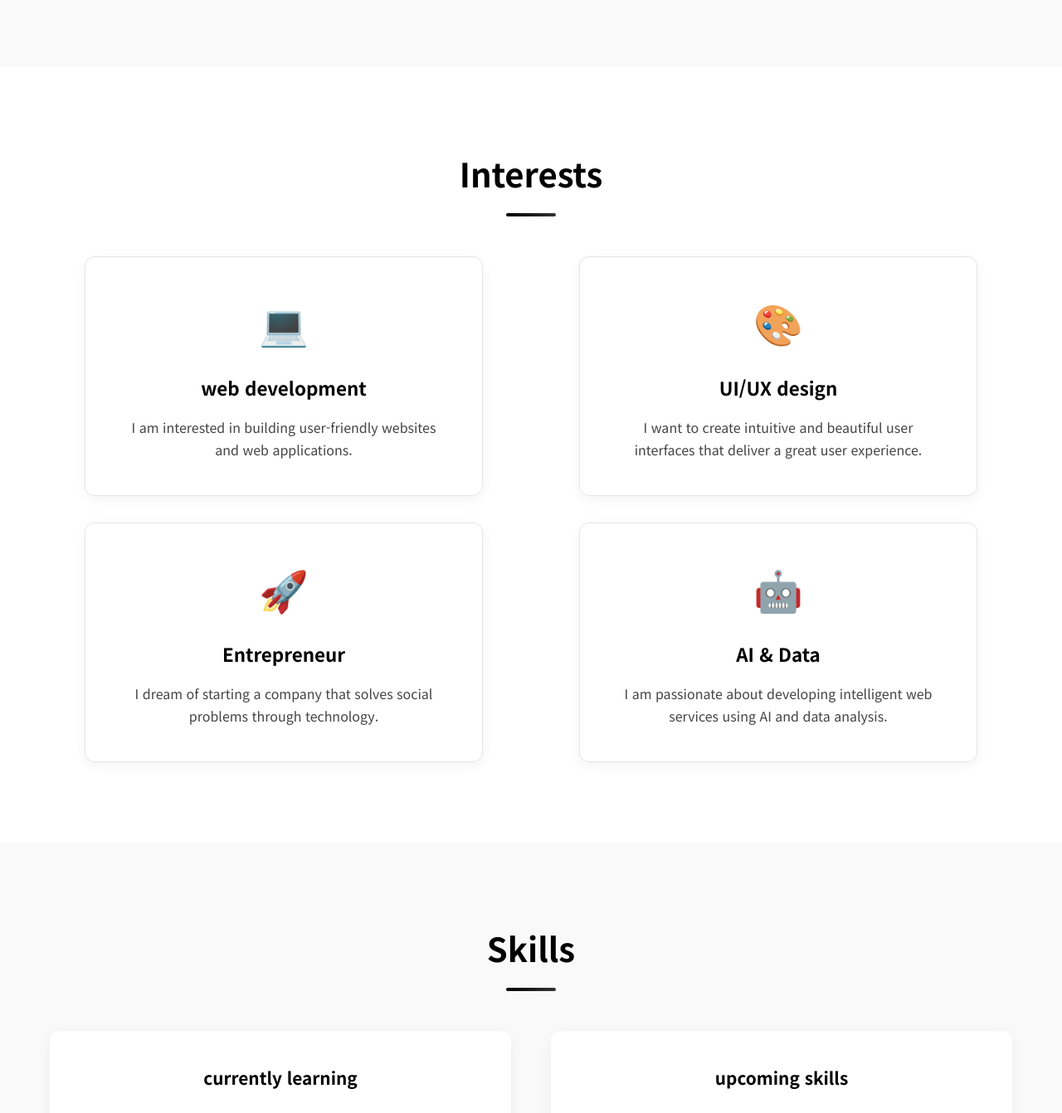
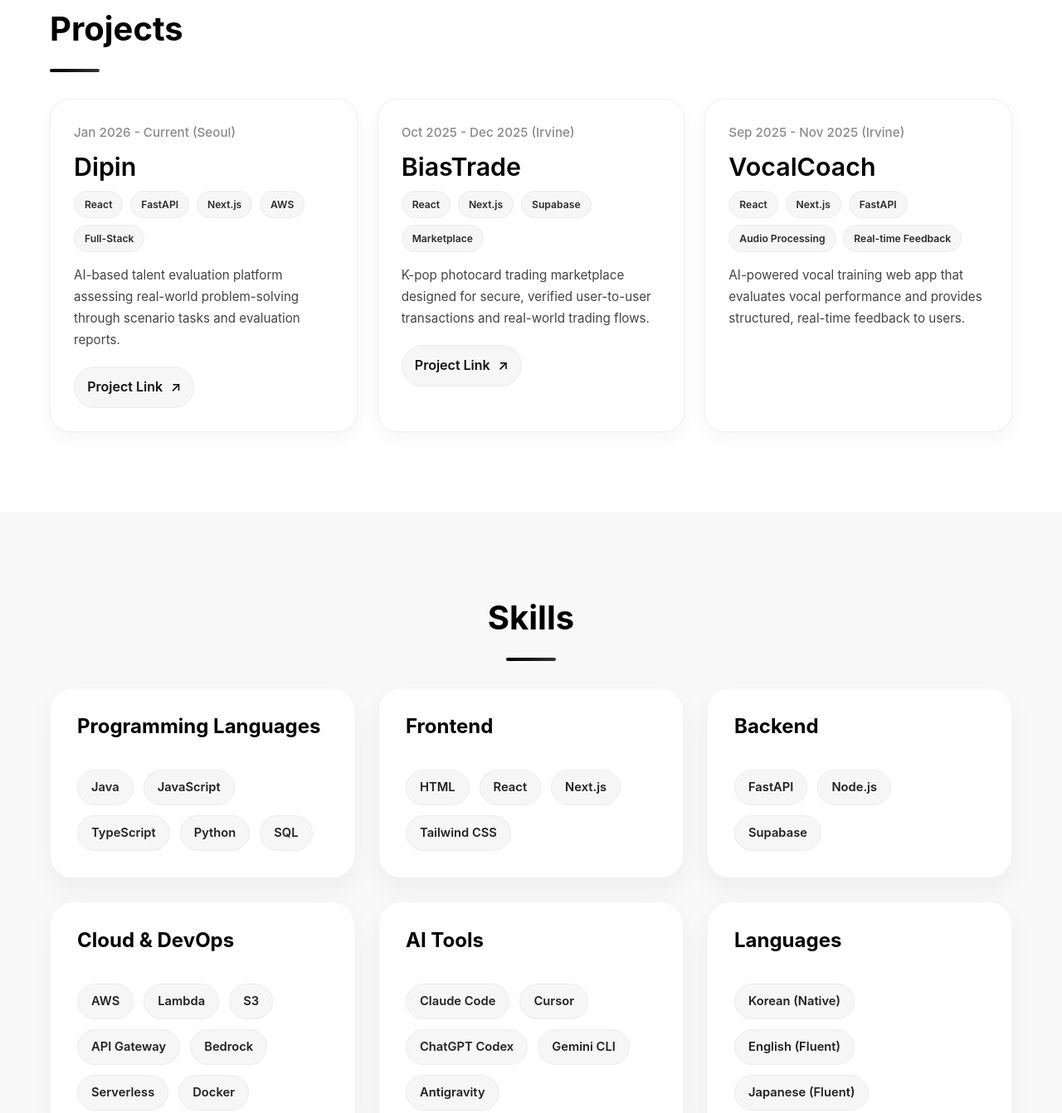
Before and after one commit to jsminesng/my-portfolio, a website: page index.html in a window 1280 px wide. Shown: the part 1442-2784 px from the top of the page at 83% size. Drawn offline with Linux system fonts and the light colour scheme; a web font is replaced by a local one.

Commit message:
Revamp portfolio layout and content, replacing the interests section with a projects showcase, updating text for clarity, and enhancing styles for better presentation.

```diff
--- a/index.html
+++ b/index.html
@@ -6,7 +6,7 @@
     <title>Seungeun's portfolio</title>
     <link rel="stylesheet" href="style.css" />
     <link
-      href="https://fonts.googleapis.com/css2?family=Noto+Sans+KR:wght@300;400;700&display=swap"
+      href="https://fonts.googleapis.com/css2?family=IBM+Plex+Sans+KR:wght@300;400;500;600;700&display=swap"
       rel="stylesheet"
     />
   </head>
@@ -17,7 +17,7 @@
         <nav class="nav">
           <ul>
             <li><a href="#about">About</a></li>
-            <li><a href="#interests">Interests</a></li>
+            <li><a href="#projects">Projects</a></li>
             <li><a href="#skills">Skills</a></li>
             <li><a href="#contact">Contact Me</a></li>
           </ul>
@@ -55,27 +55,17 @@
             <div class="about-text">
               <h3>Hello! I'm Seungeun Song</h3>
               <p>
-                I am currently enrolled in the Full Stack Web Development
-                program at Kookmin University. Although I am relatively new to
-                coding, I am deeply committed to mastering emerging technologies
-                and applying them to real world projects.
-              </p>
-              <br />
-              <p>
-                Over the course of 13 weeks, I am gaining hands-on experience
-                with a broad spectrum of technologies from HTML, CSS, and
-                JavaScript to React and Node.js with the ultimate goal of
-                building fully functional, user-centered web applications.
+                Full-stack engineer focused on building AI-driven products,
+                experienced in rapid prototyping and end-to-end development
+                using modern web technologies. Leverages AI-assisted workflows
+                to accelerate development, iterate quickly, and deliver
+                production-ready systems.
               </p>
 
               <div class="stats">
                 <div class="stat-item">
                   <h4>Major</h4>
-                  <p>Japanese Studies & Computer Science</p>
-                </div>
-                <div class="stat-item">
-                  <h4>Year</h4>
-                  <p>Senior</p>
+                  <p>Computer Science & Japanese Studies</p>
                 </div>
                 <div class="stat-item">
                   <h4>Goal</h4>
@@ -87,43 +77,83 @@
         </div>
       </section>
 
-      <!-- Interests Section -->
-      <section id="interests" class="interests">
+      <!-- Projects Section -->
+      <section id="projects" class="projects">
         <div class="container">
-          <h2 class="section-title">Interests</h2>
-          <div class="interests-grid">
-            <div class="interest-card">
-              <div class="interest-icon">💻</div>
-              <h3>web development</h3>
-              <p>
-                I am interested in building user-friendly websites and web
-                applications.
+          <h2 class="section-title projects-title">Projects</h2>
+          <div class="projects-list">
+            <article class="project-card">
+              <div class="project-content">
+                <p class="project-date">Jan 2026 - Current (Seoul)</p>
+                <h3>Dipin</h3>
+                <div class="project-tags">
+                  <span class="project-tag">React</span>
+                  <span class="project-tag">FastAPI</span>
+                  <span class="project-tag">Next.js</span>
+                  <span class="project-tag">AWS</span>
+                  <span class="project-tag">Full-Stack</span>
+                </div>
+                <p class="project-description">
+                  AI-based talent evaluation platform assessing real-world
+                  problem-solving through scenario tasks and evaluation reports.
+                </p>
+                <a
+                  href="https://www.dipin.site/"
+                  class="project-link"
+                  target="_blank"
+                  rel="noopener noreferrer"
+                >
+                  Project Link
+                  <span aria-hidden="true">↗</span>
+                </a>
+              </div>
+            </article>
+
+            <article class="project-card">
+              <div class="project-content">
+                <p class="project-date">Oct 2025 - Dec 2025 (Irvine)</p>
+                <h3>BiasTrade</h3>
+                <div class="project-tags">
+                  <span class="project-tag">React</span>
+                  <span class="project-tag">Next.js</span>
+                  <span class="project-tag">Supabase</span>
+                  <span class="project-tag">Marketplace</span>
+                </div>
+                <p class="project-description">
+                  K-pop photocard trading marketplace designed for secure,
+                  verified user-to-user transactions and real-world trading
+                  flows.
+                </p>
+                <a
+                  href="https://www.biastrade.com/home"
+                  class="project-link"
+                  target="_blank"
+                  rel="noopener noreferrer"
+                >
+                  Project Link
+                  <span aria-hidden="true">↗</span>
+                </a>
+              </div>
+            </article>
+
+            <article class="project-card">
+              <div class="project-content">
+                <p class="project-date">Sep 2025 - Nov 2025 (Irvine)</p>
+                <h3>VocalCoach</h3>
+                <div class="project-tags">
+                  <span class="project-tag">React</span>
+                  <span class="project-tag">Next.js</span>
+                  <span class="project-tag">FastAPI</span>
+                  <span class="project-tag">Audio Processing</span>
+                  <span class="project-tag">Real-time Feedback</span>
+                </div>
+                <p class="project-description">
+                  AI-powered vocal training web app that evaluates vocal
+                  performance and provides structured, real-time feedback to
+                  users.
                 </p>
               </div>
-            <div class="interest-card">
-              <div class="interest-icon">🎨</div>
-              <h3>UI/UX design</h3>
-              <p>
-                I want to create intuitive and beautiful user interfaces that
-                deliver a great user experience.
-              </p>
-            </div>
-            <div class="interest-card">
-              <div class="interest-icon">🚀</div>
-              <h3>Entrepreneur</h3>
-              <p>
-                I dream of starting a company that solves social problems
-                through technology.
-              </p>
-            </div>
-            <div class="interest-card">
-              <div class="interest-icon">🤖</div>
-              <h3>AI & Data</h3>
-              <p>
-                I am passionate about developing intelligent web services using
-                AI and data analysis.
-              </p>
-            </div>
+            </article>
           </div>
         </div>
       </section>
@@ -131,42 +161,70 @@
       <!-- Skills Section -->
       <section id="skills" class="skills">
         <div class="container">
-          <h2 class="section-title">Skills</h2>
-          <div class="skills-content">
-            <div class="skill-category">
-              <h3>currently learning</h3>
-              <div class="skill-list">
-                <div class="skill-item beginner">
-                  <span class="skill-name">HTML</span>
-                  <span class="skill-level">beginner</span>
+          <h2 class="section-title skills-title">Skills</h2>
+          <div class="skills-grid">
+            <article class="skill-card">
+              <h3>Programming Languages</h3>
+              <div class="skill-tags">
+                <span class="skill-tag">Java</span>
+                <span class="skill-tag">JavaScript</span>
+                <span class="skill-tag">TypeScript</span>
+                <span class="skill-tag">Python</span>
+                <span class="skill-tag">SQL</span>
               </div>
-                <div class="skill-item beginner">
-                  <span class="skill-name">CSS</span>
-                  <span class="skill-level">beginner</span>
+            </article>
+
+            <article class="skill-card">
+              <h3>Frontend</h3>
+              <div class="skill-tags">
+                <span class="skill-tag">HTML</span>
+                <span class="skill-tag">React</span>
+                <span class="skill-tag">Next.js</span>
+                <span class="skill-tag">Tailwind CSS</span>
               </div>
-                <div class="skill-item beginner">
-                  <span class="skill-name">JavaScript</span>
-                  <span class="skill-level">beginner</span>
+            </article>
+
+            <article class="skill-card">
+              <h3>Backend</h3>
+              <div class="skill-tags">
+                <span class="skill-tag">FastAPI</span>
+                <span class="skill-tag">Node.js</span>
+                <span class="skill-tag">Supabase</span>
               </div>
+            </article>
+
+            <article class="skill-card">
+              <h3>Cloud &amp; DevOps</h3>
+              <div class="skill-tags">
+                <span class="skill-tag">AWS</span>
+                <span class="skill-tag">Lambda</span>
+                <span class="skill-tag">S3</span>
+                <span class="skill-tag">API Gateway</span>
+                <span class="skill-tag">Bedrock</span>
+                <span class="skill-tag">Serverless</span>
+                <span class="skill-tag">Docker</span>
               </div>
+            </article>
+
+            <article class="skill-card">
+              <h3>AI Tools</h3>
+              <div class="skill-tags">
+                <span class="skill-tag">Claude Code</span>
+                <span class="skill-tag">Cursor</span>
+                <span class="skill-tag">ChatGPT Codex</span>
+                <span class="skill-tag">Gemini CLI</span>
+                <span class="skill-tag">Antigravity</span>
               </div>
-            <div class="skill-category">
-              <h3>upcoming skills</h3>
-              <div class="skill-list">
-                <div class="skill-item future">
-                  <span class="skill-name">React</span>
-                  <span class="skill-level">planned</span>
+            </article>
+
+            <article class="skill-card">
+              <h3>Languages</h3>
+              <div class="skill-tags">
+                <span class="skill-tag">Korean (Native)</span>
+                <span class="skill-tag">English (Fluent)</span>
+                <span class="skill-tag">Japanese (Fluent)</span>
               </div>
-                <div class="skill-item future">
-                  <span class="skill-name">Node.js</span>
-                  <span class="skill-level">planned</span>
-                </div>
-                <div class="skill-item future">
-                  <span class="skill-name">React Native</span>
-                  <span class="skill-level">planned</span>
-                </div>
-              </div>
-            </div>
+            </article>
           </div>
         </div>
       </section>
@@ -177,12 +235,12 @@
           <h2 class="section-title2">Contact</h2>
           <div class="contact-content">
             <div class="contact-info">
-              <h3>Let’s Grow Together! 🌱</h3>
+              <h3>Let’s Grow Together!</h3>
               <p>I’d love to connect and collaborate with fellow learners.</p>
 
               <div class="contact-links">
                 <a href="mailto: seungeunsong2@gmail.com" class="contact-link">
-                  <span class="contact-icon">✉️</span>
+                  <span class="contact-icon"></span>
                   <span>seungeunsong2@gmail.com</span>
                 </a>
                 <a
@@ -190,7 +248,7 @@
                   class="contact-link"
                   target="_blank"
                 >
-                  <span class="contact-icon">🐙</span>
+                  <span class="contact-icon"></span>
                   <span>GitHub</span>
                 </a>
                 <a
@@ -198,7 +256,7 @@
                   class="contact-link"
                   target="_blank"
                 >
-                  <span class="contact-icon">💼</span>
+                  <span class="contact-icon"></span>
                   <span>LinkedIn</span>
                 </a>
               </div>
@@ -225,7 +283,6 @@
     <footer class="footer">
       <div class="container">
         <p>&copy; 2025 Seungeun Song. All rights reserved.</p>
-        <p>Kookmin University · Global PBL Fall 2025 · Week 1 Project</p>
       </div>
     </footer>
 
--- a/style.css
+++ b/style.css
@@ -25,14 +25,22 @@
 /* Base Styles */
 body {
   font-family:
-    "Noto Sans KR",
+    "IBM Plex Sans KR",
     -apple-system,
     BlinkMacSystemFont,
     "Segoe UI",
     sans-serif;
+  font-weight: 400;
   line-height: 1.6;
   color: var(--text-dark);
   background-color: var(--background-white);
+}
+
+button,
+input,
+textarea,
+select {
+  font: inherit;
 }
 
 .container {
@@ -278,51 +286,110 @@ body {
   color: var(--text-dark);
 }
 
-/* Interests Section */
-.interests {
+/* Projects Section */
+.projects {
   padding: 6rem 0;
+  background: var(--background-white);
 }
 
-.interests-grid {
-  display: grid;
-  grid-template-columns: repeat(2, 1fr);
-  gap: 2rem;
+.projects-title {
+  text-align: left;
+  margin-bottom: 2rem;
 }
 
-.interest-card {
+.projects-title::after {
+  margin: 1rem 0 0;
+}
+
+.projects-list {
+  display: grid;
+  grid-template-columns: repeat(3, minmax(0, 1fr));
+  gap: 1.5rem;
+}
+
+.project-card {
+  display: flex;
+  flex-direction: column;
   background: var(--background-white);
-  width: 85%;
-  margin: 0 auto;
-  padding: 2.5rem;
-  border-radius: var(--border-radius-large);
-  box-shadow: 0 4px 15px var(--shadow-light);
-  text-align: center;
+  padding: 1.75rem;
+  border-radius: 24px;
+  border: 1px solid rgba(0, 0, 0, 0.06);
+  box-shadow: 0 8px 24px rgba(0, 0, 0, 0.04);
   transition:
     transform 0.3s ease,
     box-shadow 0.3s ease;
-  border: 1px solid var(--border-light);
 }
 
-.interest-card:hover {
-  transform: translateY(-8px);
-  box-shadow: 0 8px 30px var(--shadow-medium);
+.project-card:hover {
+  transform: translateY(-4px);
+  box-shadow: 0 12px 30px rgba(0, 0, 0, 0.07);
 }
 
-.interest-icon {
-  font-size: 3rem;
-  margin-bottom: 1.5rem;
-  display: block;
+.project-content {
+  display: flex;
+  flex-direction: column;
+  align-items: flex-start;
 }
 
-.interest-card h3 {
-  font-size: 1.4rem;
-  margin-bottom: 1rem;
+.project-date {
+  font-size: 0.95rem;
+  font-weight: 500;
+  color: #8a8a8a;
+  margin-bottom: 0.85rem;
+}
+
+.project-card h3 {
+  font-size: 1.9rem;
+  line-height: 1.05;
+  font-weight: 600;
+  margin-bottom: 0.75rem;
   color: var(--text-dark);
 }
 
-.interest-card p {
+.project-description {
   color: var(--text-light);
+  font-size: 0.95rem;
   line-height: 1.7;
+  margin-bottom: 1.2rem;
+}
+
+.project-tags {
+  display: flex;
+  flex-wrap: wrap;
+  gap: 0.55rem;
+  margin-bottom: 0.95rem;
+}
+
+.project-tag {
+  display: inline-flex;
+  align-items: center;
+  min-height: 30px;
+  padding: 0.35rem 0.75rem;
+  border-radius: 999px;
+  background: #f6f6f6;
+  border: 1px solid #ececec;
+  font-size: 0.76rem;
+  font-weight: 600;
+  color: #2b2b2b;
+}
+
+.project-link {
+  display: inline-flex;
+  align-items: center;
+  gap: 0.6rem;
+  margin-top: auto;
+  background: #f6f6f6;
+  color: #111111;
+  border: 1px solid #ececec;
+  text-decoration: none;
+  font-weight: 600;
+  padding: 0.7rem 0.95rem;
+  border-radius: 999px;
+  transition: transform 0.2s ease;
+}
+
+.project-link:hover {
+  transform: translateY(-2px);
 }
 
 /* Skills Section */
@@ -331,75 +398,64 @@ body {
   background: var(--background-light);
 }
 
-.skills-content {
-  display: grid;
-  grid-template-columns: repeat(auto-fit, minmax(400px, 1fr));
-  gap: 3rem;
+.skills-title {
+  margin-bottom: 2rem;
 }
 
-.skill-category {
-  background: var(--background-white);
-  padding: 2.5rem;
-  border-radius: var(--border-radius-large);
-  box-shadow: 0 4px 15px var(--shadow-light);
+.skills-grid {
+  display: grid;
+  grid-template-columns: repeat(3, minmax(0, 1fr));
+  gap: 1.75rem;
 }
 
-.skill-category h3 {
-  font-size: 1.3rem;
-  margin-bottom: 2rem;
-  color: var(--text-dark);
-  text-align: center;
-}
-
-.skill-list {
+.skill-card {
+  background: var(--background-white);
+  padding: 2rem;
+  border-radius: 28px;
+  border: 1px solid rgba(0, 0, 0, 0.04);
+  box-shadow: 0 14px 30px rgba(0, 0, 0, 0.05);
   display: flex;
   flex-direction: column;
   gap: 1rem;
 }
 
-.skill-item {
-  display: flex;
-  justify-content: space-between;
-  align-items: center;
-  padding: 1rem;
-  border-radius: var(--border-radius);
-  transition: transform 0.3s ease;
-}
-
-.skill-item.beginner {
-  background: linear-gradient(90deg, #e6fffa, #b2f5ea);
-  border-left: 4px solid #319795;
-}
-
-.skill-item.future {
-  background: linear-gradient(90deg, #fef5e7, #fed7aa);
-  border-left: 4px solid #d69e2e;
-}
-
-.skill-item:hover {
-  transform: translateX(10px);
-}
-
-.skill-name {
-  font-weight: 600;
+.skill-card h3 {
+  font-size: 1.5rem;
+  font-weight: 700;
+  line-height: 1.15;
+  margin-bottom: 1.4rem;
   color: var(--text-dark);
 }
 
-.skill-level {
-  font-size: 0.9rem;
-  padding: 0.25rem 0.75rem;
-  border-radius: 12px;
-  font-weight: 500;
+.skill-tags {
+  display: flex;
+  flex-wrap: wrap;
+  gap: 0.75rem;
 }
 
-.beginner .skill-level {
-  background: #319795;
-  color: white;
+.skills-bullets {
+  margin-top: 0.2rem;
+  margin-left: 1.5rem;
+  color: #555555;
+  line-height: 1.8;
 }
 
-.future .skill-level {
-  background: #d69e2e;
-  color: white;
+.skills-bullets li + li {
+  margin-top: 0.35rem;
+}
+
+.skill-tag {
+  display: inline-flex;
+  align-items: center;
+  min-height: 38px;
+  padding: 0.55rem 1rem;
+  border-radius: 999px;
+  background: #f6f6f6;
+  border: 1px solid #ececec;
+  font-size: 0.92rem;
+  font-weight: 600;
+  color: #222222;
+  white-space: nowrap;
 }
 
 /* Contact Section */
@@ -527,6 +583,12 @@ body {
 }
 
 /* Responsive Design */
+@media (max-width: 1100px) {
+  .projects-list {
+    grid-template-columns: repeat(2, minmax(0, 1fr));
+  }
+}
+
 @media (max-width: 768px) {
   .hero-content {
     grid-template-columns: 1fr;
@@ -546,11 +608,27 @@ body {
     font-size: 2rem;
   }
 
-  .interests-grid {
+  .projects-title {
+    text-align: center;
+  }
+
+  .projects-title::after {
+    margin: 1rem auto 0;
+  }
+
+  .projects-list {
     grid-template-columns: 1fr;
   }
 
-  .skills-content {
+  .project-card {
+    padding: 1.75rem;
+  }
+
+  .project-card h3 {
+    font-size: 2rem;
+  }
+
+  .skills-grid {
     grid-template-columns: 1fr;
   }
 
@@ -575,9 +653,25 @@ body {
   .container {
     padding: 0 15px;
   }
+
+  .skills-bullets {
+    margin-left: 1.5rem;
+  }
+
+  .skill-card {
+    padding: 1.75rem;
+  }
+
+  .skill-card h3 {
+    font-size: 1.35rem;
+  }
 }
 
 @media (max-width: 480px) {
+  .projects-list {
+    grid-template-columns: 1fr;
+  }
+
   .hero-text h1 {
     font-size: 2rem;
   }
@@ -590,12 +684,21 @@ body {
     font-size: 1.8rem;
   }
 
-  .skills-content {
-    grid-template-columns: 1fr;
+  .skill-card {
+    padding: 1.4rem;
   }
 
-  .skill-category {
-    padding: 1.5rem;
+  .project-card {
+    padding: 1.3rem;
+  }
+
+  .project-card h3 {
+    font-size: 1.7rem;
+  }
+
+  .project-link {
+    width: 100%;
+    justify-content: center;
   }
 }
 .profile-img {
```
Also changed, not shown: script.js (+8 -3 lines). Lines whose indentation alone changed are shown as unchanged.
